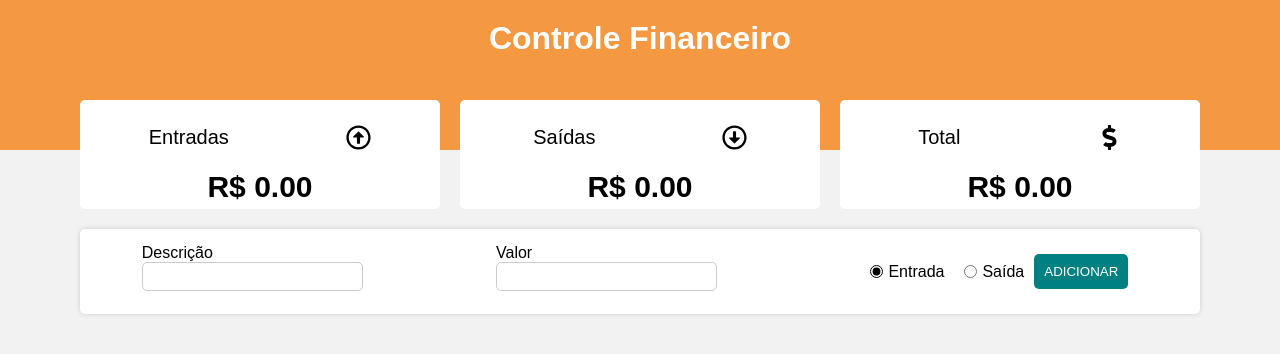
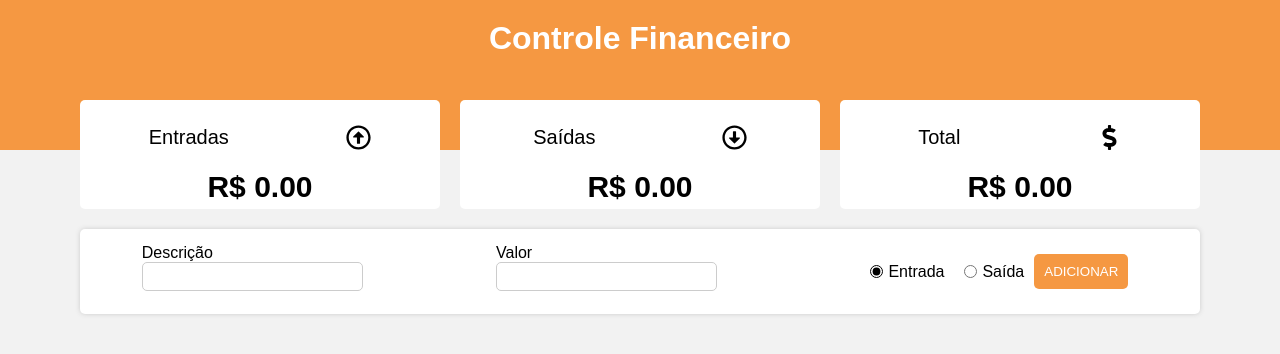
Before and after one commit to vitoriarx/controle-financeiro, a React (Create React App) app: page / in a window 1280 px wide. Shown: the top 354 px of the page. Built offline with nearby package versions, Linux system fonts and the light colour scheme.

Commit message:
Update styles.js

```diff
--- a/src/components/form/styles.js
+++ b/src/components/form/styles.js
@@ -53,5 +53,5 @@ export const Button = styled.button`
     border-radius: 5px;
     cursor: pointer;
     color: white;
-    background-color: teal;
+    background-color: #f59842;
 `;
```
